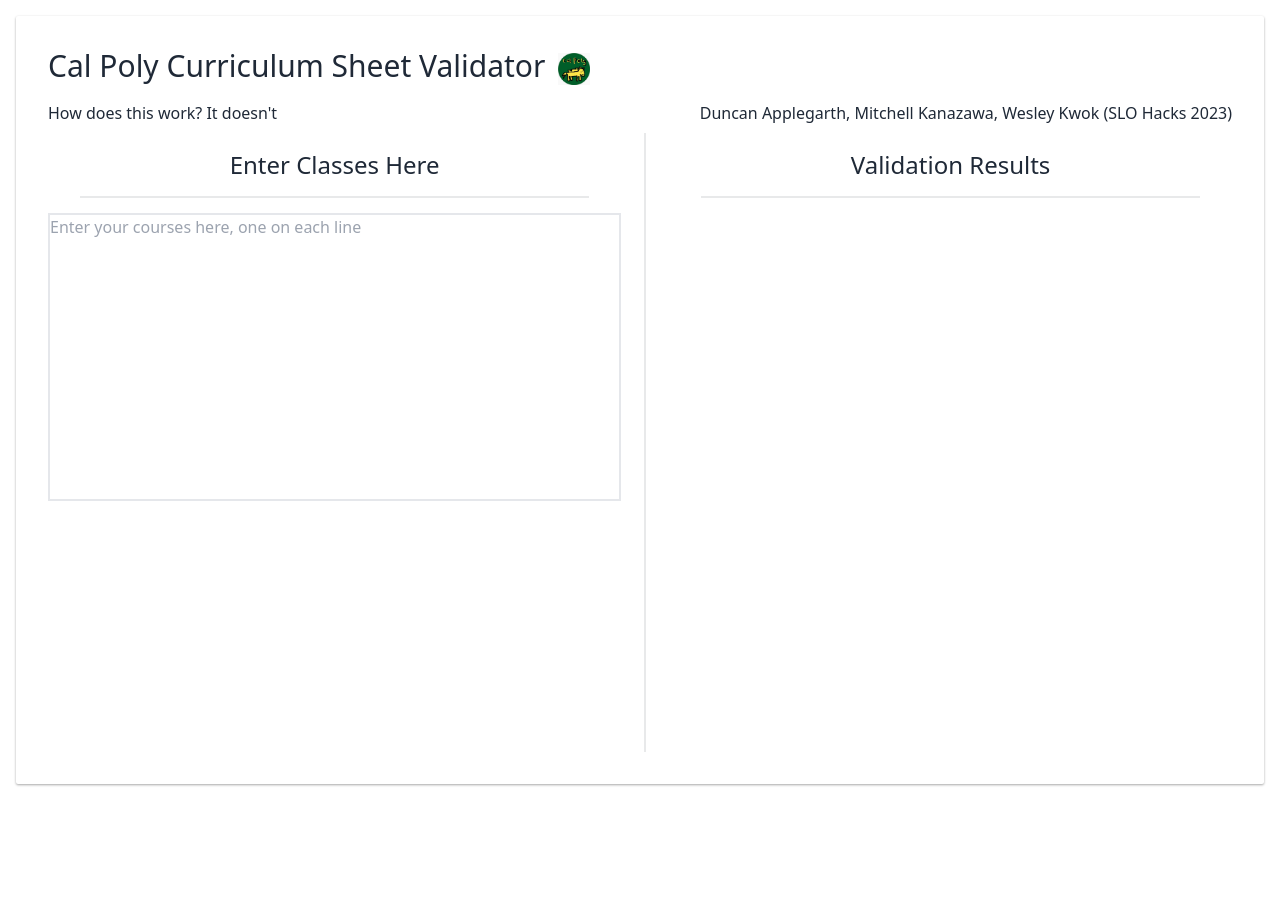
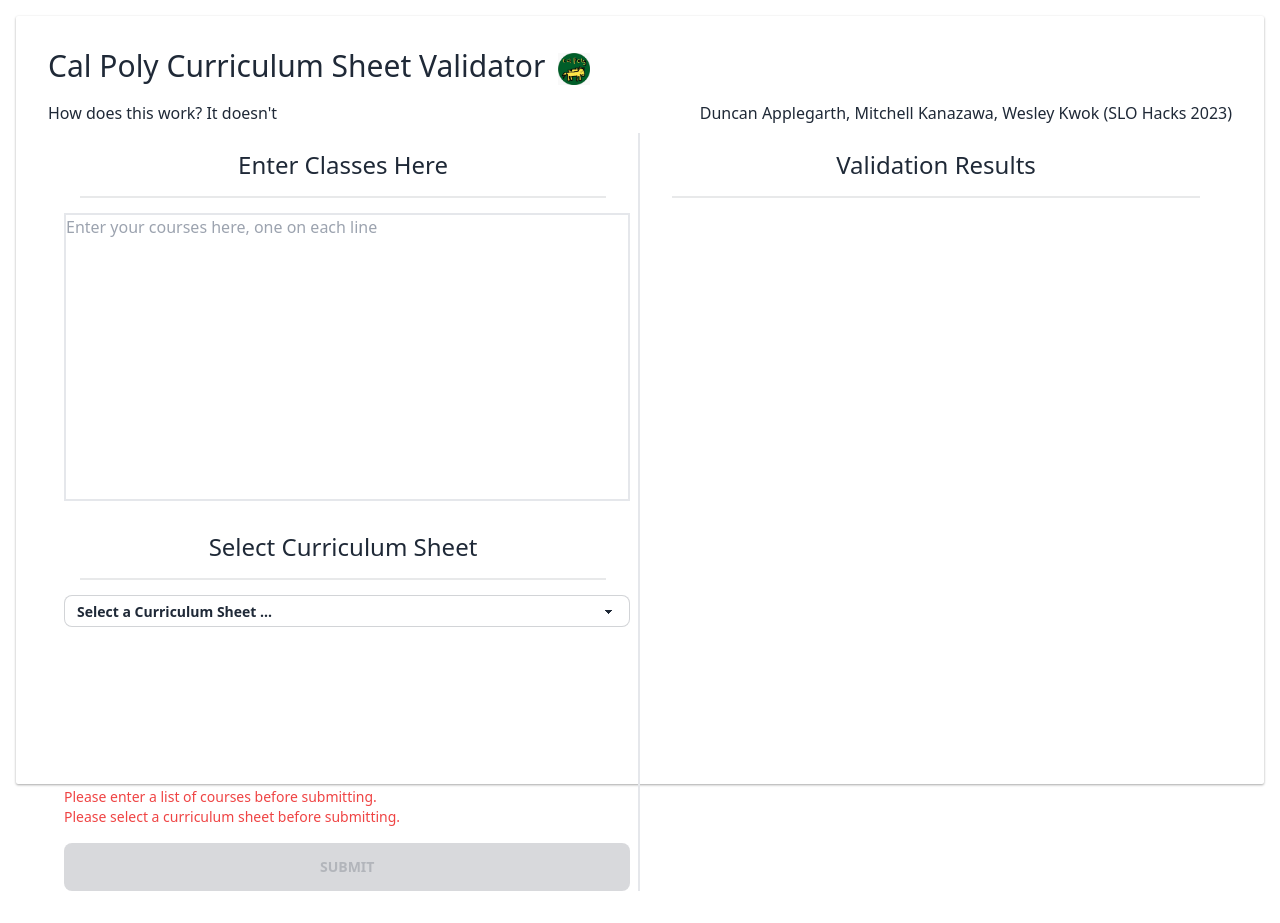
Before and after one commit to AGuyWhoIsBored/slohacks2023, a SvelteKit app in the folder app/: page / in a window 1280 px wide. Before the commit the page ends 800 px from the top, so only its background shows below. Built offline with nearby package versions, Linux system fonts and the light colour scheme.

Commit message:
fix grid alignment for UI

```diff
--- a/app/src/routes/+page.svelte
+++ b/app/src/routes/+page.svelte
@@ -1,7 +1,19 @@
 <script lang="ts">
-	let enteredClasses: string;
+	let data;
 
-	$: console.log('classes', enteredClasses);
+	// state for class entry
+	let enteredClasses = '';
+	$: formattedClasses = enteredClasses.split('\n').filter((entry) => entry.length);
+
+	// state for curriculum sheet selection
+	let selectedCurriculumSheet = '';
+
+	// state for input validation
+	$: validInput = selectedCurriculumSheet !== '' && formattedClasses.length > 0;
+
+	$: console.log('formattedclasses', formattedClasses);
+	$: console.log('selectedsheet', selectedCurriculumSheet);
+	$: console.log('validinput', validInput);
 </script>
 
 <div class="appContainer m-4">
@@ -25,25 +37,61 @@
 				</p>
 			</div>
 
-			<div class="flex w-full flex-grow">
-				<div class="grid flex-grow">
-					<div>
+			<div class="flex flex-grow">
+				<div class="grid flex-grow grid-flow-col grid-cols-2">
+					<div class="border-r-2">
 						<div>
 							<h2 class="text-center text-2xl font-medium mt-4">Enter Classes Here</h2>
 							<div class="divider mx-8 h-0" />
 						</div>
 						<textarea
-							class="w-full h-72 resize-none border-2"
+							class="w-[96%] mx-4 h-72 resize-none border-2"
 							placeholder="Enter your courses here, one on each line"
 							bind:value={enteredClasses}
 						/>
+
+						<div class="mt-6">
+							<h2 class="text-center text-2xl font-medium mt-4">Select Curriculum Sheet</h2>
+							<div class="divider mx-8 h-0" />
+						</div>
+
+						<select
+							class="w-[96%] mx-4 select select-sm select-bordered"
+							bind:value={selectedCurriculumSheet}
+						>
+							<option selected disabled value="">Select a Curriculum Sheet ...</option>
+							<option value="hello1">hello1</option>
+							<option value="hello2">hello2</option>
+						</select>
+
+						<div class="mt-40">
+							{#if formattedClasses.length === 0}
+								<p class="ml-4 text-sm text-red-500">
+									Please enter a list of courses before submitting.
+								</p>
+							{:else}
+								<!-- nice -->
+								<p class="ml-4 text-sm text-white">all good!</p>
+							{/if}
+
+							{#if selectedCurriculumSheet === ''}
+								<p class="ml-4 text-sm text-red-500">
+									Please select a curriculum sheet before submitting.
+								</p>
+							{:else}
+								<p class="ml-4 text-sm text-white">all good!</p>
+							{/if}
+							<button disabled={!validInput} class="w-[96%] mx-4 btn btn-success text-white mt-4"
+								>Submit</button
+							>
+						</div>
 					</div>
-				</div>
-				<div class="divider divider-horizontal" />
-				<div class="grid flex-grow">
+
 					<div>
-						<h2 class="text-center text-2xl font-medium mt-4">Validation Results</h2>
-						<div class="divider mx-8 h-0" />
+						<div>
+							<h2 class="text-center text-2xl font-medium mt-4">Validation Results</h2>
+							<div class="divider mx-8 h-0" />
+						</div>
 					</div>
 				</div>
 			</div>
```
